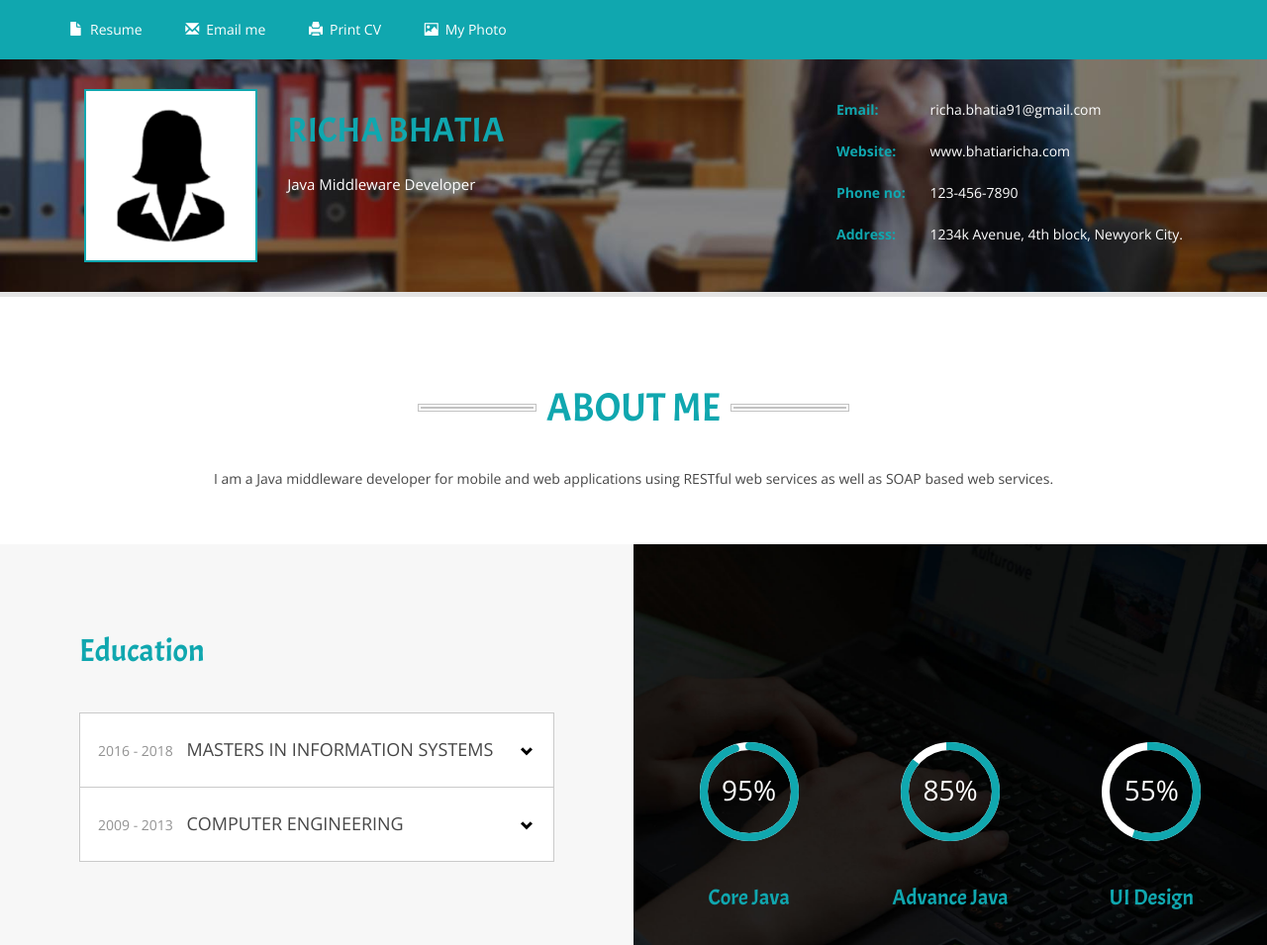
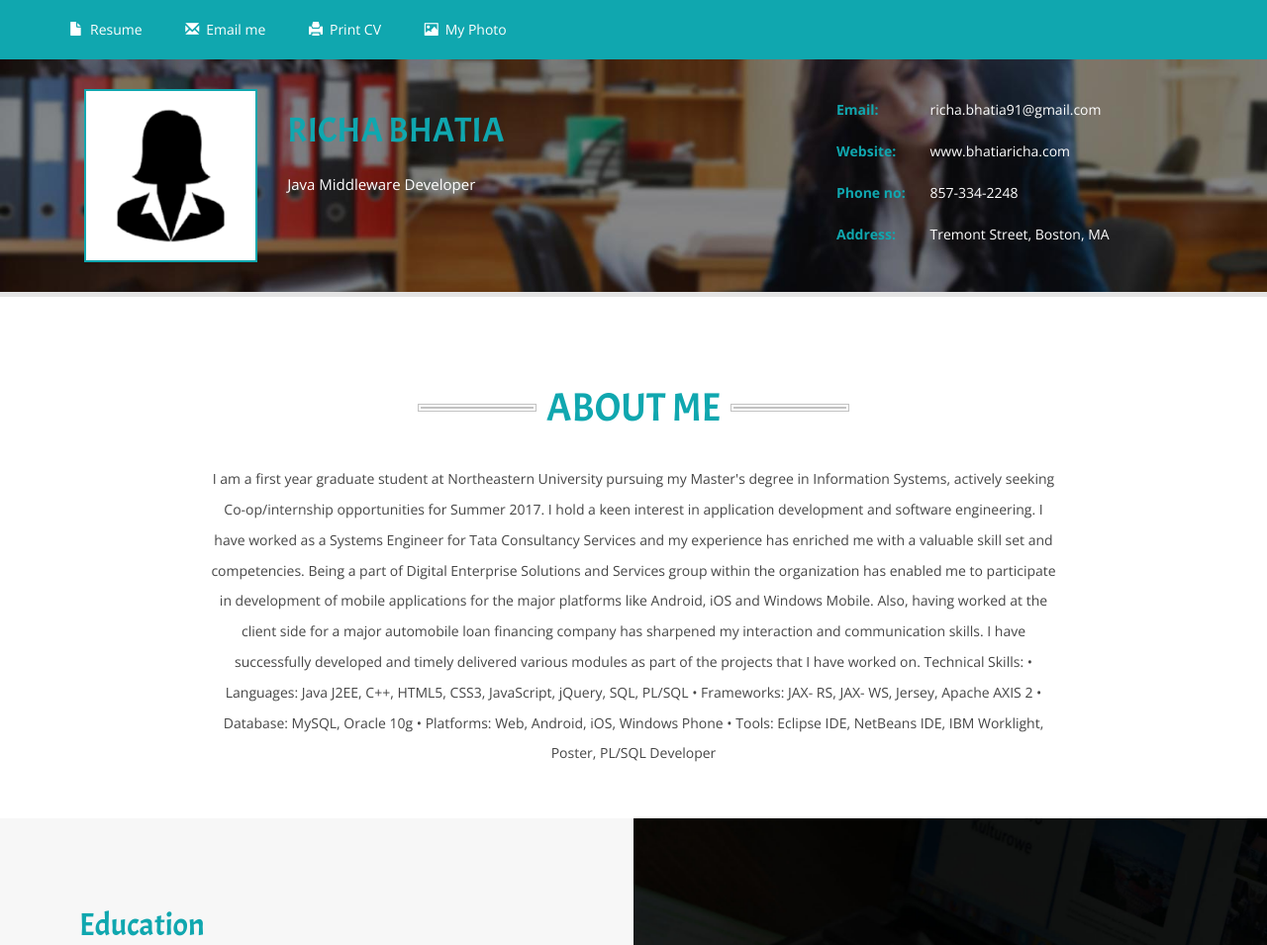
Before and after one commit to Richbh7/OnlineResume, a plain HTML site: page index.html in a window 1280 px wide. Shown: the top 955 px of the page at 99% size. Drawn offline with nearby package versions, Linux system fonts and the light colour scheme.

Commit message:
Updating index.html in gh-pages
Updating index.html in gh-pages

```diff
--- a/index.html
+++ b/index.html
@@ -124,8 +124,8 @@ Smartphone Compatible web template, free webdesigns for Nokia, Samsung, LG, Sony
 			<ul class="list-right">
 				<li><a href="mailto:info@example.com">richa.bhatia91@gmail.com</a></li>
 				<li><a href="mailto:info@example.com">www.bhatiaricha.com</a></li>
-				<li>123-456-7890</li>
-				<li> 1234k Avenue, 4th block, Newyork City.</li>
+				<li>857-334-2248</li>
+				<li>Tremont Street, Boston, MA</li>
 			</ul>
 			<div class="clearfix"></div>
 		</div>
@@ -137,7 +137,16 @@ Smartphone Compatible web template, free webdesigns for Nokia, Samsung, LG, Sony
 <div id="about" class="about">
 	<div class="container">
 		<h3 class="tittle">About Me</h3>
-		<p class="abt-para">I am a Java middleware developer for mobile and web applications using RESTful web services as well as SOAP based web services. </p>
+		<p class="abt-para">I am a first year graduate student at Northeastern University pursuing my Master's degree in Information Systems, actively seeking Co-op/internship opportunities for Summer 2017. I hold a keen interest in application development and software engineering.
+
+I have worked as a Systems Engineer for Tata Consultancy Services and my experience has enriched me with a valuable skill set and competencies. Being a part of Digital Enterprise Solutions and Services group within the organization has enabled me to participate in development of mobile applications for the major platforms like Android, iOS and Windows Mobile. Also, having worked at the client side for a major automobile loan financing company has sharpened my interaction and communication skills. I have successfully developed and timely delivered various modules as part of the projects that I have worked on.
+
+Technical Skills:
+•	Languages:	Java J2EE, C++, HTML5, CSS3, JavaScript, jQuery, SQL, PL/SQL
+•	Frameworks: JAX- RS, JAX- WS, Jersey, Apache AXIS 2
+•	Database:	MySQL, Oracle 10g
+•	Platforms:	Web, Android, iOS, Windows Phone
+•	Tools:	Eclipse IDE, NetBeans IDE, IBM Worklight, Poster, PL/SQL Developer</p>
 	</div>
 	<div class="col-md-6 abt-left ">
 		<h2>Education</h2>
```
